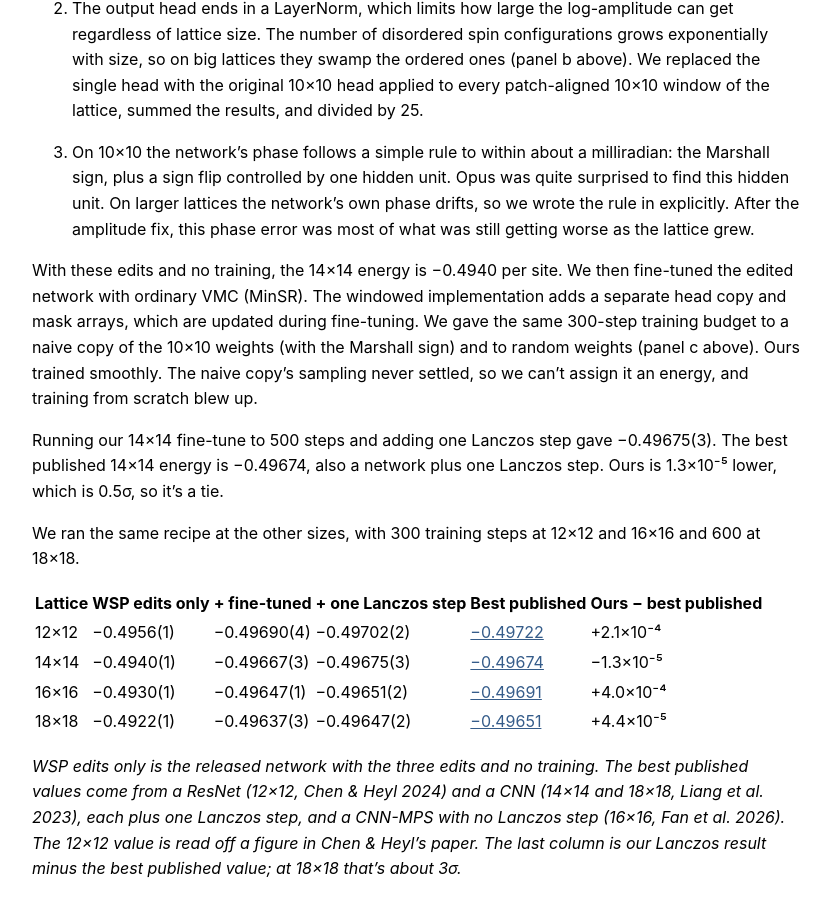
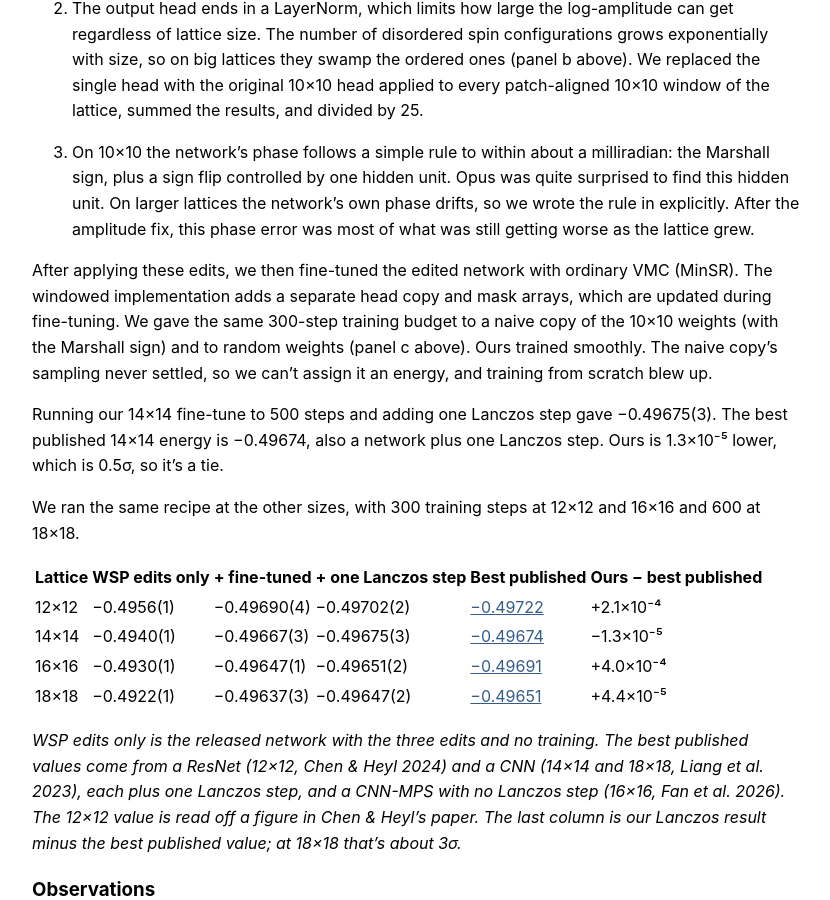
Before and after one commit to paul-gauthier/paul-gauthier.github.io, a Jekyll site: the page built from docs/_posts/2026-11-04-quantum-weight-space.md, in a window 1280 px wide and 900 px high, scrolled down 1730 px. Shown: the whole window, without its empty margins (224-1054 px from the left). Built offline with Jekyll 4.4.1, drawn with Linux system fonts in a browser that asks for light colours; some of the changed text lies outside the part shown.

Commit message:
Checkpoint existing quantum post revisions

```diff
--- a/docs/_posts/2026-11-04-quantum-weight-space.md
+++ b/docs/_posts/2026-11-04-quantum-weight-space.md
@@ -68,8 +68,8 @@ Opus was quite surprised to find this hidden unit.
 On larger lattices the network's own phase drifts, so we wrote the rule in explicitly.
 After the amplitude fix, this phase error was most of what was still getting worse as the lattice grew.
 
-With these edits and no training, the 14×14 energy is −0.4940 per site.
-We then fine-tuned the edited network with ordinary VMC (MinSR).
+After applying these edits,
+we then fine-tuned the edited network with ordinary VMC (MinSR).
 The windowed implementation adds a separate head copy and mask arrays, which are updated during fine-tuning.
 We gave the same 300-step training budget to a naive
 copy of the 10×10 weights (with the Marshall sign) and to random weights (panel c above). Ours trained smoothly. The naive
```
Also changed, not shown: other parts of docs/_posts/2026-11-04-quantum-weight-space.md (+1 -1 lines).
